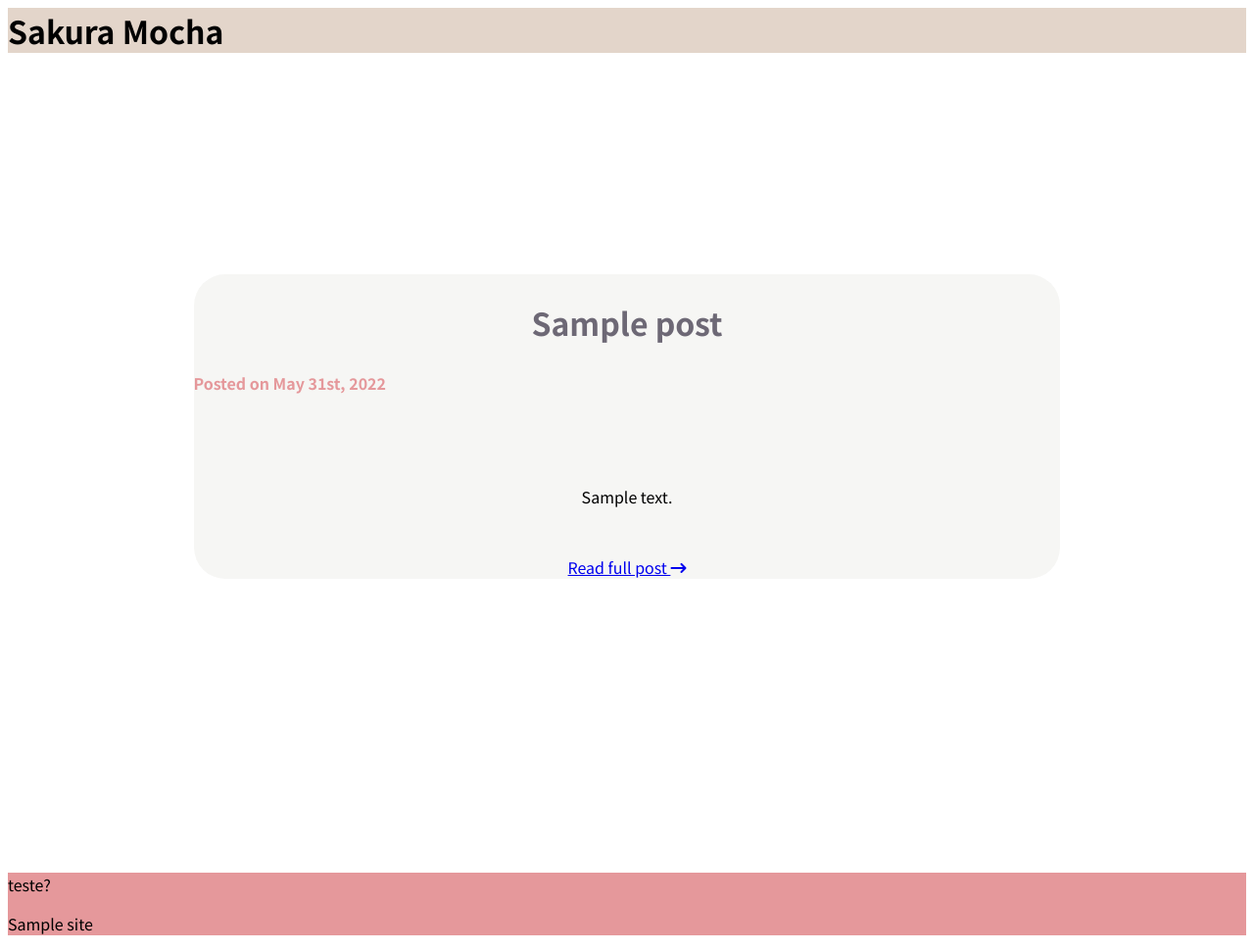
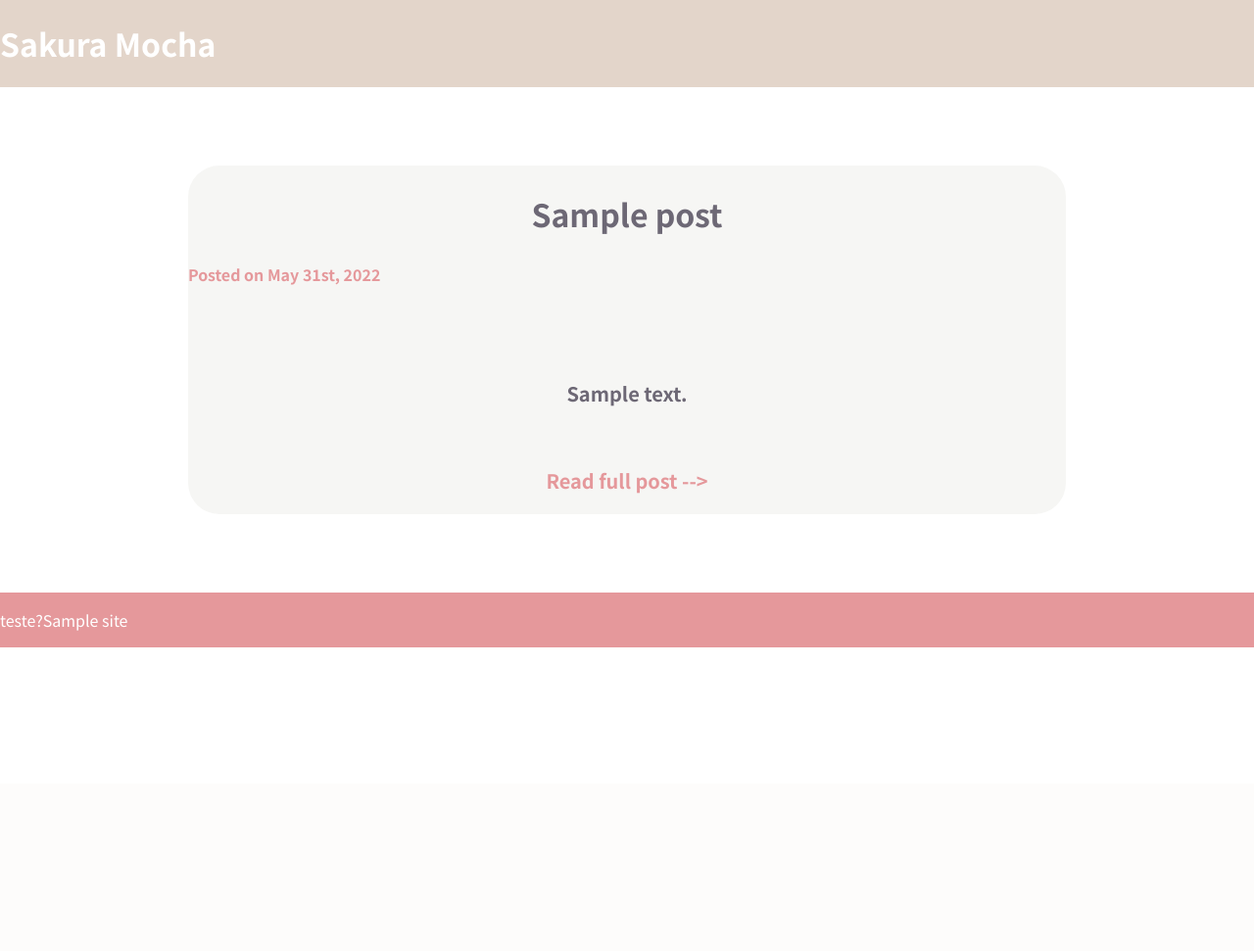
Before and after one commit to jucielly/sakura-mocha-theme, a WordPress theme: template index.php in a window 1280 px wide. Shown: the whole page at 98% size. After the commit the page ends 661 px from the top, so only its background shows below. Run offline with PHP 8.4 and a stand-in for WordPress, Linux system fonts and the light colour scheme; the site name, menu and one post (Sample post) are stand-ins, and other content is empty; some libraries are stand-ins or nearby versions.

Commit message:
fix: stylesheet  not working

```diff
--- a/functions.php
+++ /dev/null
@@ -1,9 +0,0 @@
-<?php
-
-function custom_theme_assets() {
-    wp_enqueue_style('style', get_stylesheet());
-}
-
-add_action('wp_enqueue_scripts', 'custom_theme_assets');
-
-?>
--- a/header.php
+++ b/header.php
@@ -2,6 +2,7 @@
 
 <head>
     <title>Sakura Mocha theme</title>
+    <link rel="stylesheet" href="<?php echo get_stylesheet_directory_uri() . './style.css'; ?>">
     <link rel="stylesheet" href="<?php bloginfo('stylesheet_url'); ?>">
     <link rel="preconnect" href="https://fonts.googleapis.com">
     <link rel="preconnect" href="https://fonts.gstatic.com" crossorigin>
--- a/index.php
+++ b/index.php
@@ -10,7 +10,7 @@
                 <h4 class="post-date">Posted on <?php the_time('F jS, Y') ?></h4>
                 <div class="post-content-container">
                     <p class="post-content"><?php the_content() ?></p>
-                    <a class="post-permalink" href="<?php the_permalink() ?>">Read full post <i class="fa-solid fa-arrow-right-long"></i></a>
+                    <a class="post-permalink" href="<?php the_permalink() ?>">Read full post --> </i></i></a>
                 </div>
             </div>
 
--- a/style.css
+++ b/style.css
@@ -10,13 +10,17 @@ Text domain: PT-BR
 */
 body {
   font-family: "Noto Sans JP", sans-serif;
+  padding: 0;
+  margin: 0;
 }
 .header-container {
   background-color: #e3d5ca;
+  display: flex;
+  color: #fff;
+  width: 100%;
 }
 
 .posts-container {
-  height: 100vh;
   display: flex;
   flex-direction: column;
   justify-content: center;
@@ -25,9 +29,9 @@ body {
 .post-container {
   border-radius: 32px;
   background-color: #f6f6f4;
-  margin-bottom: 80px;
   width: 70%;
   align-items: center;
+  margin: 80px;
 }
 
 .post-title {
@@ -45,6 +49,10 @@ body {
   display: flex;
   flex-direction: column;
   align-items: center;
+  color: #6d6875;
+  font-weight: 700;
+  font-size: 1.25rem;
+  margin: 35px 75px 20px 75px;
 }
 
 .post-content-container img {
@@ -52,13 +60,18 @@ body {
   width: 100%;
 }
 
-.post-content-container .post-content {
-  color: #6d6875;
-  font-weight: 700;
-  font-size: 1.25rem;
-  margin: 35px 75px 20px 75px;
+.post-content-container a {
+  text-decoration: none;
+  color: #e5989b;
+}
+
+.post-content-container a:visited {
+  color: #e5989b;
 }
 
 .footer {
   background-color: #e5989b;
+  display: flex;
+  width: 100%;
+  color: #fff;
 }
```
